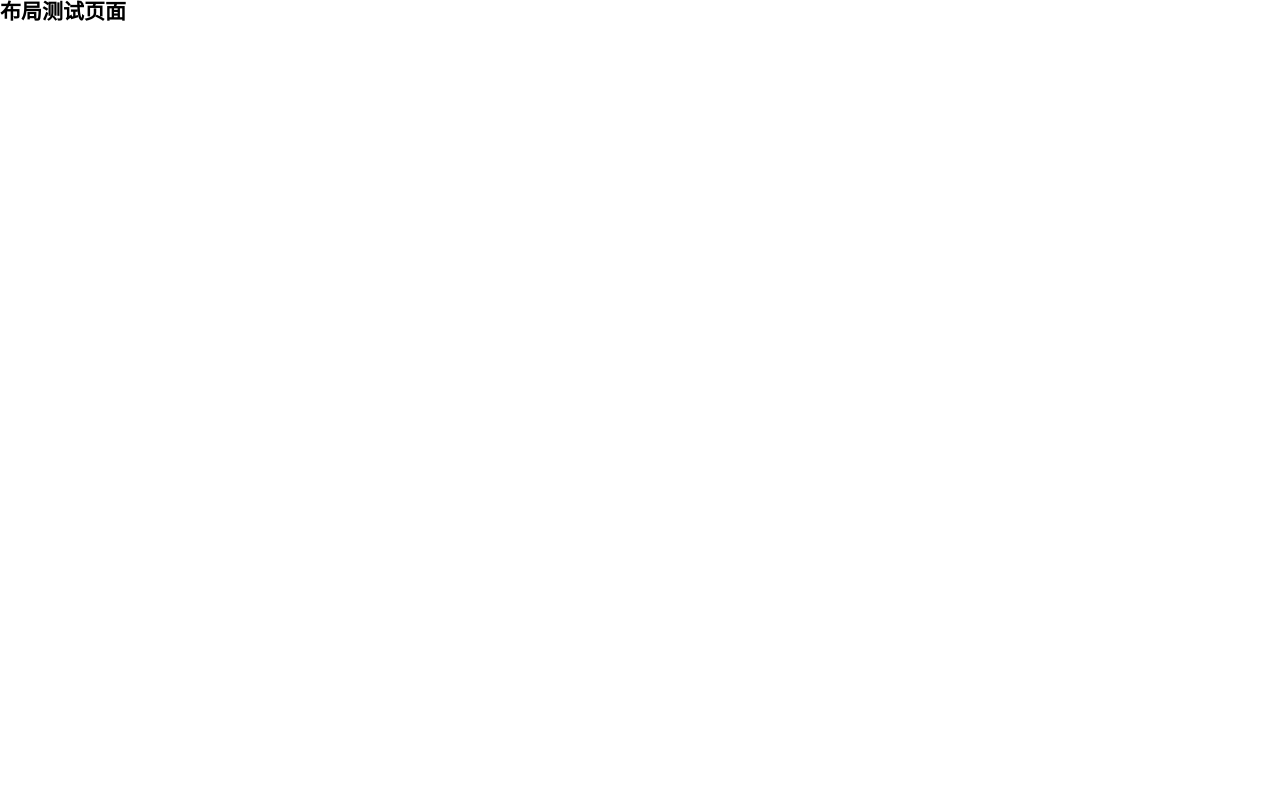
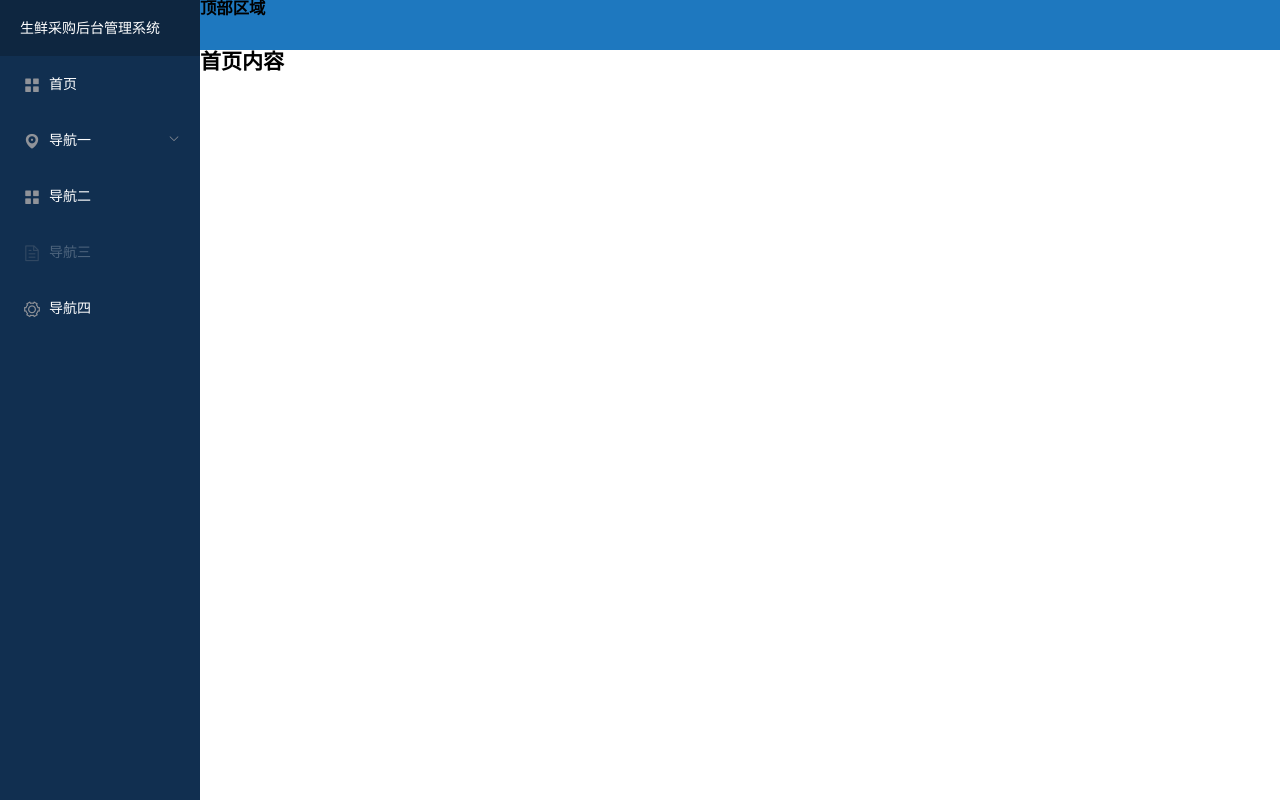
Before and after one commit to 777sfdf/vue2-ts-admin, a Vue app: page /login in a window 1280 px wide. Built offline with nearby package versions, Linux system fonts and the light colour scheme; a small style sheet from the web is missing.

Commit message:
第二次提交 --构建左边导航栏

```diff
--- a/src/router/index.js
+++ b/src/router/index.js
@@ -3,12 +3,21 @@ import VueRouter from 'vue-router'
 
 import  layout from '@/views/layout/index.vue'
 import Login from '@/views/login/index.vue'
+import Home from '@/views/home/Home.vue'
 Vue.use(VueRouter)
 
 const routes = [
 {
   path:'/',
   component:layout,
+  children: [
+    {
+      path: '/',
+      name:'home',
+      component: Home
+
+    }
+  ]
 },
 
 {
--- /dev/null
+++ b/src/views/home/Home.vue
@@ -0,0 +1,13 @@
+<template>
+    <h2>首页内容</h2>
+</template>
+
+
+<script>
+
+</script>
+
+<style>
+
+
+</style>
--- /dev/null
+++ b/src/views/layout/content/Header.vue
@@ -0,0 +1,21 @@
+<template>
+<div class="header">
+
+    <h3>顶部区域</h3>
+</div>
+
+</template>
+
+
+<script>
+
+</script>
+
+
+
+<style lang="less" scoped>
+.header{
+    height: 50px;
+    background: #1e78bf;
+}
+</style>
--- /dev/null
+++ b/src/views/layout/content/index.vue
@@ -0,0 +1,23 @@
+<template>
+    <!-- <h2>右边内容区域页面</h2> -->
+    <div>
+    <!-- 顶部区域 -->
+        <Header></Header>
+        <!-- 内容区域 -->
+
+        <router-view></router-view>
+    </div>
+</template>
+
+<script>
+import Header from './Header.vue'
+
+export default{
+    components:{
+        Header
+    }
+}
+</script>
+<style>
+
+</style>
--- a/src/views/layout/index.vue
+++ b/src/views/layout/index.vue
@@ -1,13 +1,45 @@
 <template>
-    <h2>布局测试页面</h2>
+
+    <div class="layout">
+        <!-- 左侧布局导航 -->
+    <div class=" menu">
+        <Menu></Menu>
+    </div>
+    <!-- 右侧内容区域 -->
+    <div class="content">
+        <Content></Content>
+    </div>
+    </div>
 </template>
 
 <script>
-
+import Menu  from './menu/index.vue'
+import Content from './content/index.vue'
 export default {
+  components: {
+    Menu,
+    Content
+  }
 
 }
 </script>
 
-<style>
+<style lang="less" scoped>
+.layout{
+    // display: flex;
+    .menu{
+    width: 200px;
+    background: #112f50;
+    position: fixed;
+    left: 0;
+    top: 0;
+    bottom: 0;
+
+
+    }
+    .content{
+        // flex: 1;
+        padding-left:200px;
+    }
+}
 </style>
--- /dev/null
+++ b/src/views/layout/menu/index.vue
@@ -0,0 +1,67 @@
+<template>
+    <div>
+    <el-menu
+      default-active="$route.path"
+      class="el-menu-vertical-demo"
+      background-color="#112f50"
+      text-color="#fff"
+      active-text-color="#ffd04b" router>
+
+      <el-menu-item >
+        <span slot="title">生鲜采购后台管理系统</span>
+      </el-menu-item>
+
+      <el-menu-item index="/">
+        <i class="el-icon-menu"></i>
+        <span slot="title">首页</span>
+      </el-menu-item>
+
+      <el-submenu index="1">
+        <template slot="title">
+          <i class="el-icon-location"></i>
+          <span>导航一</span>
+        </template>
+        <el-menu-item-group>
+          <template slot="title">分组一</template>
+          <el-menu-item index="1-1">选项1</el-menu-item>
+          <el-menu-item index="1-2">选项2</el-menu-item>
+        </el-menu-item-group>
+        <el-menu-item-group title="分组2">
+          <el-menu-item index="1-3">选项3</el-menu-item>
+        </el-menu-item-group>
+        <el-submenu index="1-4">
+          <template slot="title">选项4</template>
+          <el-menu-item index="1-4-1">选项1</el-menu-item>
+        </el-submenu>
+      </el-submenu>
+      <el-menu-item index="2">
+        <i class="el-icon-menu"></i>
+        <span slot="title">导航二</span>
+      </el-menu-item>
+      <el-menu-item index="3" disabled>
+        <i class="el-icon-document"></i>
+        <span slot="title">导航三</span>
+      </el-menu-item>
+      <el-menu-item index="4">
+        <i class="el-icon-setting"></i>
+        <span slot="title">导航四</span>
+      </el-menu-item>
+      </el-menu>
+    </div>
+</template>
+
+<script>
+
+</script>
+
+<style lang="less" scoped>
+.el-menu{
+    border-right: 0;
+
+    /deep/ .is-active{
+        background: #1e78bf !important;
+        color: #fff !important;
+    }
+}
+
+</style>
```
